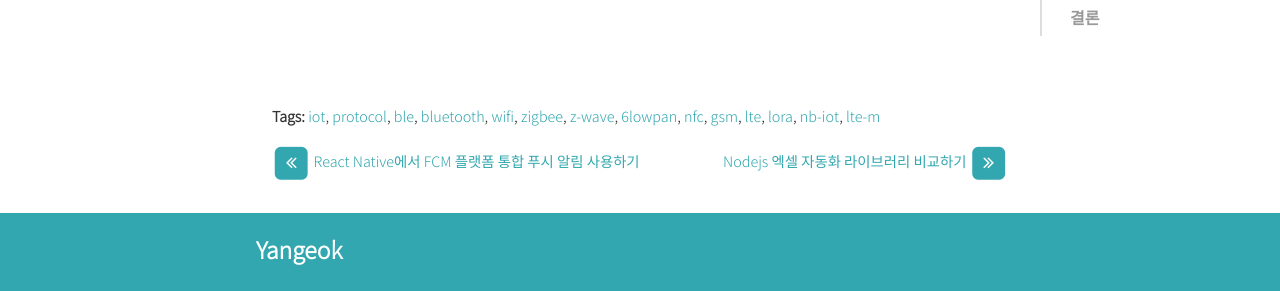
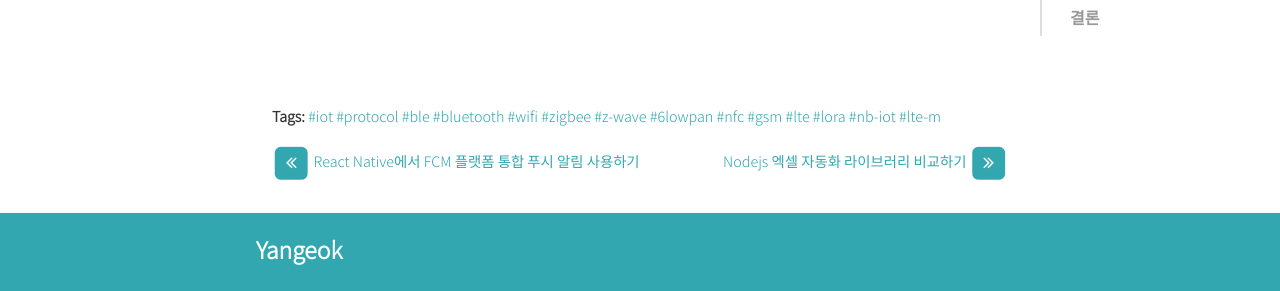
Before and after one commit to Yangeok/yangeok.github.io, a Jekyll site: the page built from _posts/2020-06-30-iot-protocol.md, in a window 1280 px wide and 900 px high, scrolled down 9572 px. Shown: the part 280-571 px from the top of the window. Built offline with Jekyll 4.4.1, drawn with Linux system fonts in a browser that asks for light colours; cached includes are drawn as plain includes; nearby versions of some CDN libraries; comment, search, counter and statistics services are not loaded; a style sheet for code colours, icons or effects is not loaded; part of the change alters nothing that is shown.

```diff
--- a/_layouts/post.html
+++ b/_layouts/post.html
@@ -49,8 +49,8 @@ layout: default
 
 		{% if site.jekyll-archives %} {% if page.tags.size > 0 %}
 		<section class="tags">
-			<strong>Tags:</strong> {% for tag in page.tags %}<a href="{{ site.baseurl }}/tag/{{ tag }}">{{ tag }}</a>{% if
-			forloop.last == false %}, {% endif %}{% endfor %}
+			<strong>Tags:</strong> {% for tag in page.tags %}<a href="{{ site.baseurl }}/tag/{{ tag }}">#{{ tag }}</a>{% if
+			forloop.last == false %}&nbsp;{% endif %}{% endfor %}
 		</section>
 		{% endif %} {% endif %} {% if site.inter_post_navigation == true %}
 		<section class="post-navigation">
```
